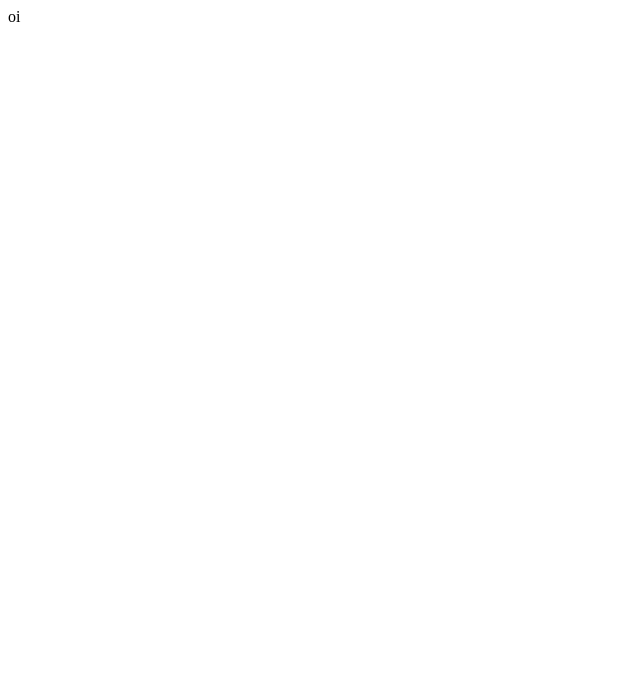
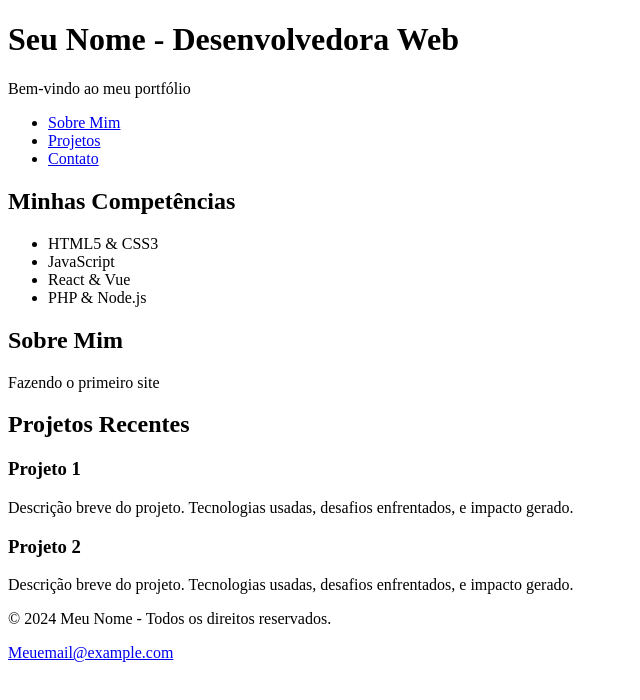
Before and after one commit to Isah-006/isah-006.github.io, a plain HTML site: page docs/index.html in a window 1280 px wide. Shown: the whole page, without its empty margins (0-640 px from the left). Drawn offline with Linux system fonts and the light colour scheme.

Commit message:
Estrutura teste HTML

```diff
--- a/docs/index.html
+++ b/docs/index.html
@@ -1 +1,71 @@
-oi
+<!DOCTYPE html>
+<html lang="pt-BR">
+<head>
+    <meta charset="UTF-8">
+    <meta name="viewport" content="width=device-width, initial-scale=1.0">
+    <title>Portfólio de Desenvolvedora Web</title>
+    <link rel="stylesheet" href="styles.css">
+</head>
+<body>
+
+    <!-- Header -->
+    <header>
+        <h1>Seu Nome - Desenvolvedora Web</h1>
+        <p>Bem-vindo ao meu portfólio</p>
+    </header>
+
+    <!-- Navegação Principal -->
+    <nav>
+        <ul>
+            <li><a href="#sobre">Sobre Mim</a></li>
+            <li><a href="#projetos">Projetos</a></li>
+            <li><a href="#contato">Contato</a></li>
+        </ul>
+    </nav>
+
+    <!-- Estrutura principal do site -->
+    <main>
+        <!-- Seção Lateral (aside) com informações adicionais -->
+        <aside>
+            <h2>Minhas Competências</h2>
+            <ul>
+                <li>HTML5 & CSS3</li>
+                <li>JavaScript</li>
+                <li>React & Vue</li>
+                <li>PHP & Node.js</li>
+            </ul>
+        </aside>
+
+        <!-- Conteúdo principal -->
+        <section id="sobre">
+            <header>
+                <h2>Sobre Mim</h2>
+            </header>
+            <article>
+                <p>Fazendo o primeiro site</p>
+            </article>
+        </section>
+
+        <section id="projetos">
+            <header>
+                <h2>Projetos Recentes</h2>
+            </header>
+            <article>
+                <h3>Projeto 1</h3>
+                <p>Descrição breve do projeto. Tecnologias usadas, desafios enfrentados, e impacto gerado.</p>
+            </article>
+            <article>
+                <h3>Projeto 2</h3>
+                <p>Descrição breve do projeto. Tecnologias usadas, desafios enfrentados, e impacto gerado.</p>
+            </article>
+            <!-- Adicione mais artigos para cada projeto -->
+        </section>
+    </main>
+
+    <!-- Footer -->
+    <footer>
+        <p>&copy; 2024 Meu Nome - Todos os direitos reservados.</p>
+        <p><a href="mailto:Meuemail@example.com">Meuemail@example.com</a></p>
+    </footer>
+</body>
+</html>
```
